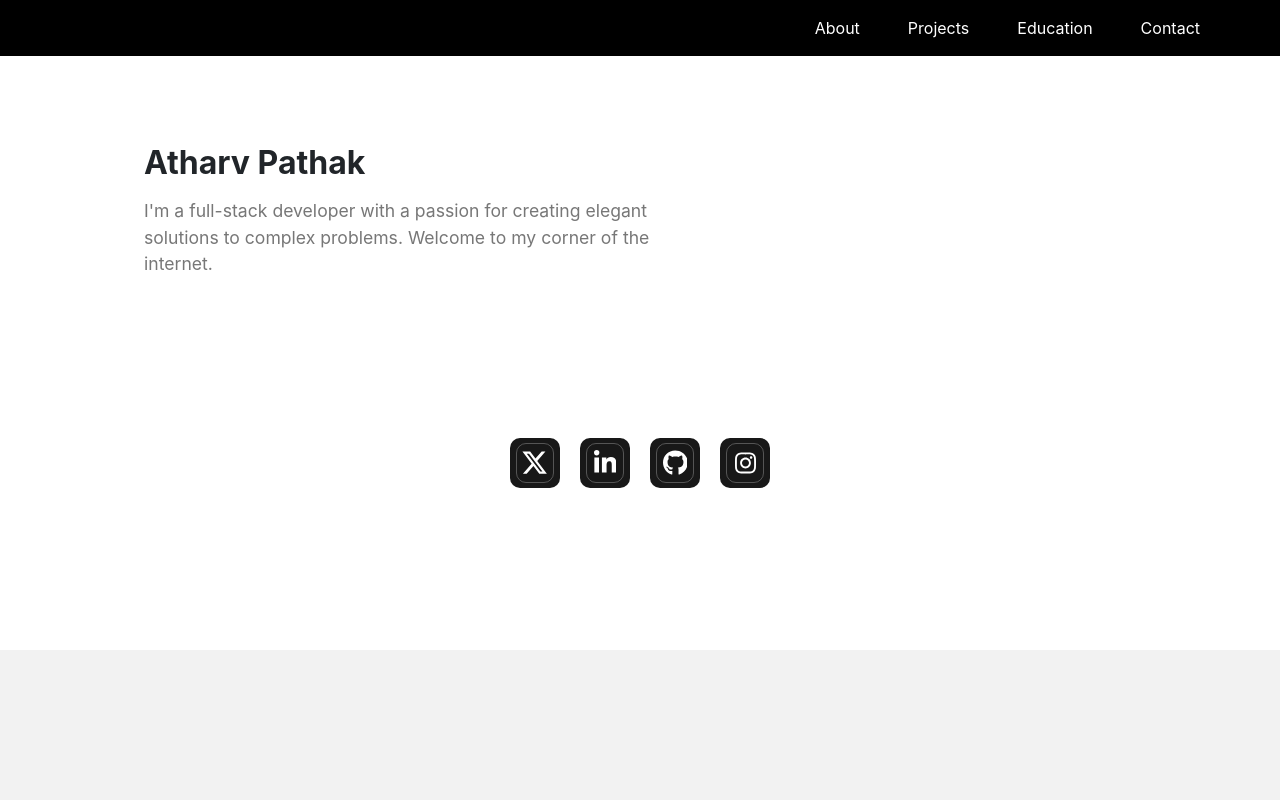
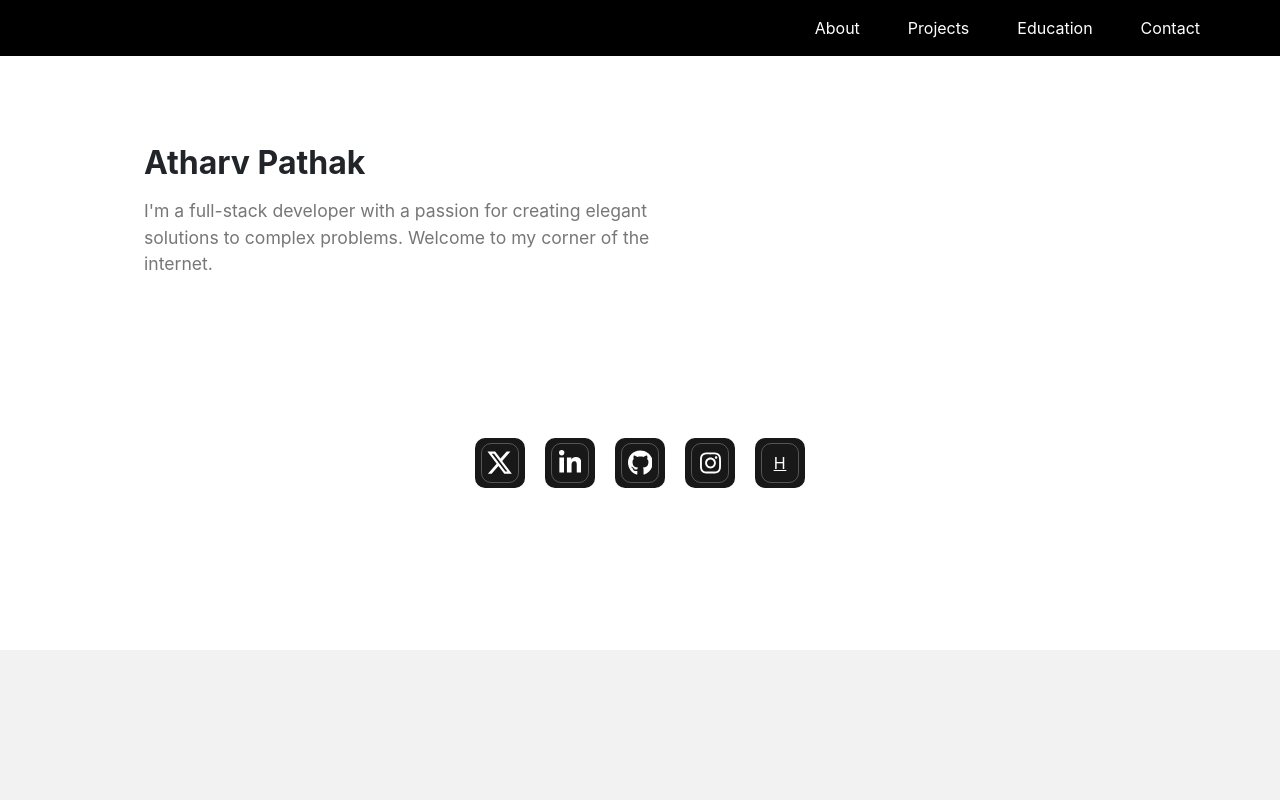
Before and after one commit to pathakjiop/New-Portfolio, a React (Create React App) app: page / in a window 1280 px wide. Shown: the top 800 px of the page. Built offline with nearby package versions, Linux system fonts and the light colour scheme.

Commit message:
Added Hackerrank

```diff
--- a/src/components/About/About.js
+++ b/src/components/About/About.js
@@ -21,6 +21,9 @@ const About = () => {
     window.location.href = "https://www.instagram.com/pathak_ji_op";
   };
 
+  const redirectToHackerrank = () => {
+    window.location.href = "https://www.hackerrank.com/profile/atharvpathakop";
+  };
   return (
     <div className='about'>
       <h2>{name}</h2>
@@ -98,6 +101,16 @@ const About = () => {
           </span>
           <span class='BG'></span>
         </button>
+        <button
+          class='Btn'
+          onClick={redirectToHackerrank}
+          target='_blank_'
+        >
+          <span class='svgContainer'>
+            <a className='text-white text-4xl'>H</a>
+          </span>
+          <span class='BG'></span>
+        </button>
       </div>
     </div>
   );
```
